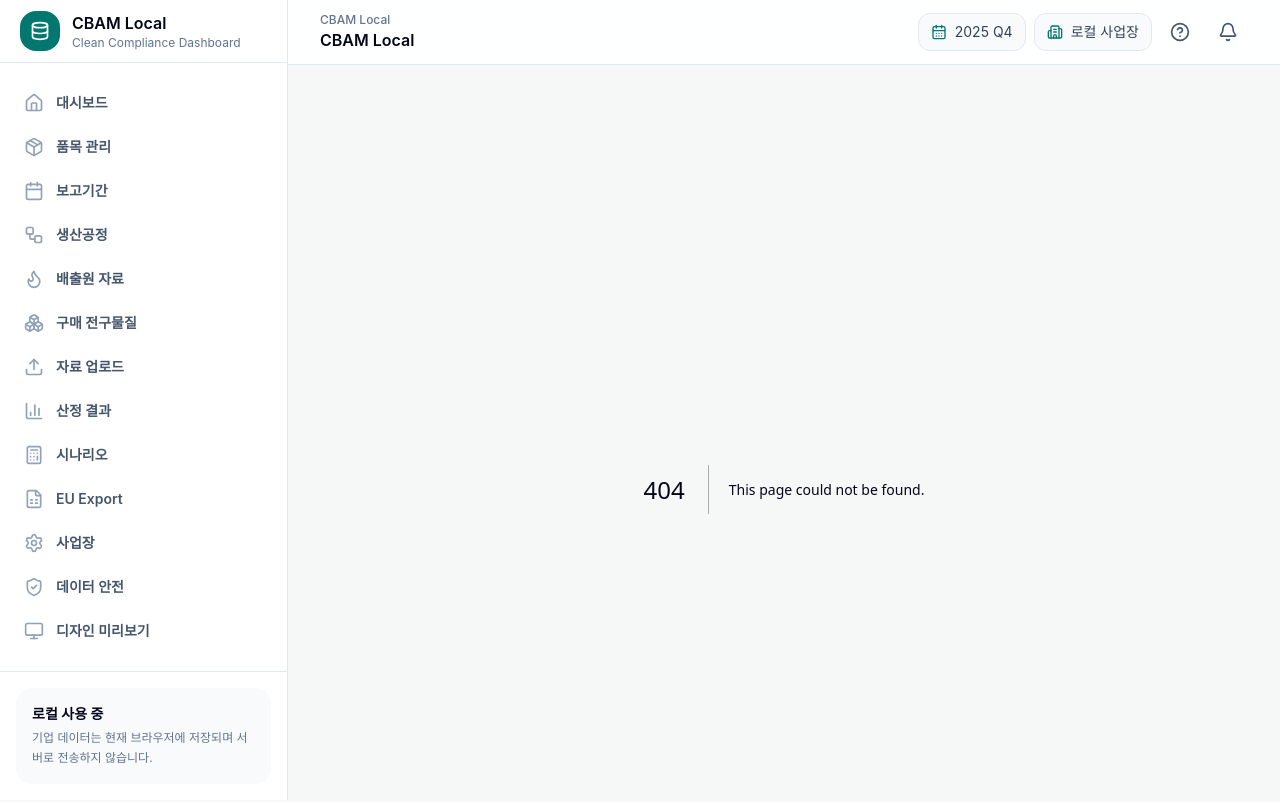
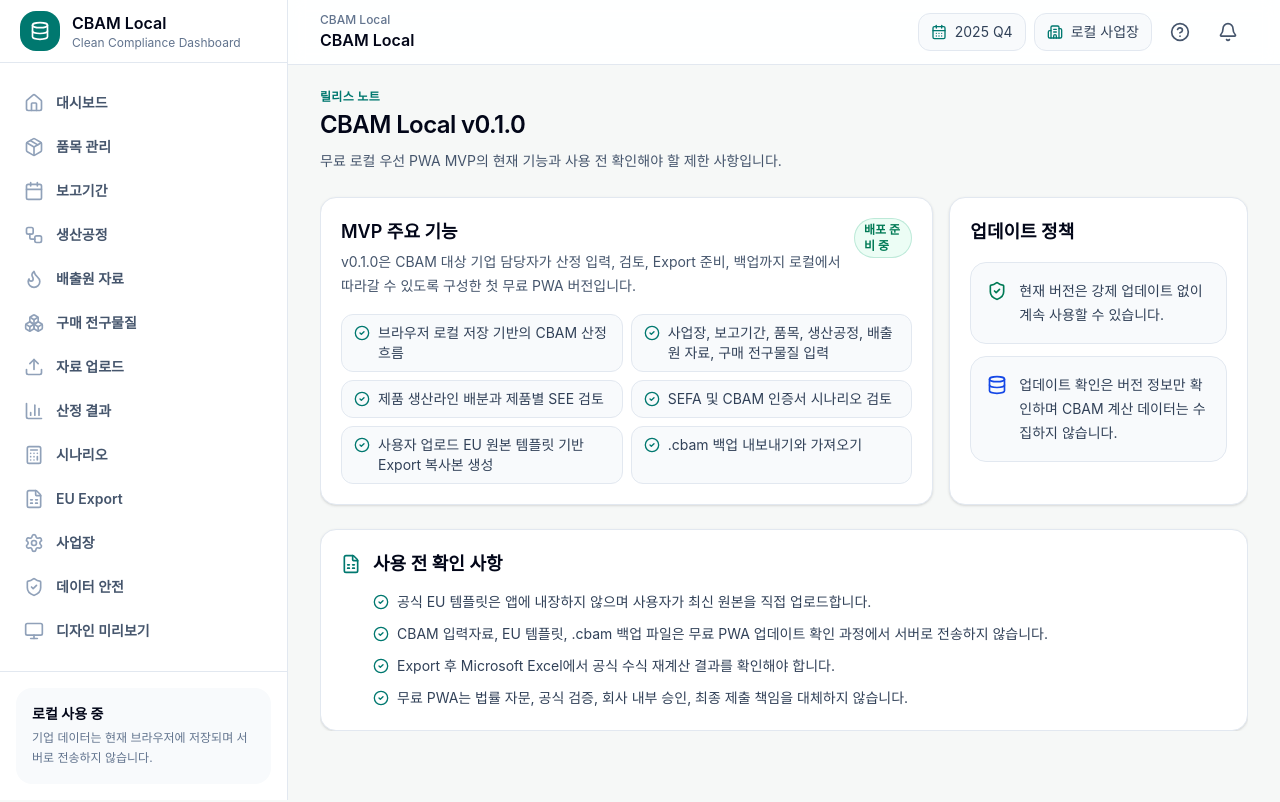
Before and after one commit to neod00/cbam-local-pwa, a Next.js app: page /release-notes in a window 1280 px wide. Before the commit this address had no page. Shown: the top 802 px of the page. Built offline with nearby package versions, Linux system fonts and the light colour scheme.

Commit message:
Add in-app release notes route

```diff
--- a/public/sw.js
+++ b/public/sw.js
@@ -8,6 +8,7 @@
   "/precursors",
   "/processes",
   "/products",
+  "/release-notes",
   "/results",
   "/scenarios",
   "/settings",
--- a/public/update-manifest.json
+++ b/public/update-manifest.json
@@ -4,7 +4,7 @@
   "update_policy": "none",
   "notice_title": "CBAM Local 최신 버전입니다",
   "notice_body": "현재 배포된 무료 PWA 버전은 계속 사용할 수 있습니다.",
-  "release_notes_url": "/docs/releases",
+  "release_notes_url": "/release-notes",
   "effective_from": "2026-05-31",
   "target_audience": "free-pwa"
 }
--- a/scripts/verify-production-routes.mjs
+++ b/scripts/verify-production-routes.mjs
@@ -14,6 +14,7 @@
   '/processes',
   '/source-streams',
   '/precursors',
+  '/release-notes',
   '/results',
   '/scenarios',
   '/upload',
--- a/scripts/verify-pwa-release.mjs
+++ b/scripts/verify-pwa-release.mjs
@@ -37,6 +37,7 @@
   '/precursors',
   '/processes',
   '/products',
+  '/release-notes',
   '/results',
   '/scenarios',
   '/settings',
--- a/scripts/verify-update-policy.mjs
+++ b/scripts/verify-update-policy.mjs
@@ -8,12 +8,14 @@
 const updateNotice = readFileSync('src/components/UpdateNotice.tsx', 'utf8');
 const appShell = readFileSync('src/components/AppShell.tsx', 'utf8');
 const settingsPage = readFileSync('src/app/settings/page.tsx', 'utf8');
+const releaseNotesPage = readFileSync('src/app/release-notes/page.tsx', 'utf8');
 const policyDoc = readFileSync('docs/harness/update-policy.md', 'utf8');
 
 assert.equal(updateManifest.latest_version, packageJson.version, 'update manifest should start at the package version');
 assert.equal(updateManifest.minimum_supported_version, packageJson.version, 'minimum supported version should start at the package version');
 assert.equal(updateManifest.update_policy, 'none', 'initial update policy should not interrupt MVP users');
 assert.equal(updateManifest.target_audience, 'free-pwa', 'update manifest should target the free PWA');
+assert.equal(updateManifest.release_notes_url, '/release-notes', 'update manifest should link the in-app release notes page');
 
 for (const field of [
   'latest_version',
@@ -36,11 +38,16 @@
 assert.ok(appShell.includes('UpdateNotice'), 'app shell should render the update notice');
 assert.ok(updateNotice.includes('강제 업데이트'), 'update notice should explain required updates');
 assert.ok(updateNotice.includes('업데이트 확인'), 'update notice should expose an update action');
+assert.ok(updateNotice.includes('릴리스 노트'), 'update notice should expose release notes');
+assert.ok(updateNotice.includes('releaseNotesUrl'), 'update notice should use the manifest release notes URL');
 assert.ok(updateNotice.includes('CBAM 입력자료, EU 템플릿, .cbam 백업 파일은 전송하지 않습니다'), 'update notice should state the data boundary');
 assert.ok(updateNotice.includes('localStorage'), 'dismissed optional/recommended updates should stay local');
 assert.ok(updateNotice.includes('navigator.serviceWorker'), 'update action should check the service worker');
 assert.ok(settingsPage.includes('업데이트 상태 확인'), 'settings should expose manual update status checks');
 assert.ok(settingsPage.includes('정적 update manifest'), 'settings should make the current static manifest phase explicit');
+assert.ok(releaseNotesPage.includes('CBAM Local v0.1.0'), 'release notes page should document the current release');
+assert.ok(releaseNotesPage.includes('공식 EU 템플릿은 앱에 내장하지 않으며'), 'release notes should restate official template handling');
+assert.ok(releaseNotesPage.includes('CBAM 계산 데이터는 수집하지 않습니다'), 'release notes should restate update data boundary');
 
 for (const required of [
   'optional',
--- /dev/null
+++ b/src/app/release-notes/page.tsx
@@ -0,0 +1,83 @@
+import { PageHeader, SectionCard, StatusBadge } from '@/components/ui';
+import { CheckCircle2, Database, FileSpreadsheet, ShieldCheck } from 'lucide-react';
+
+const releaseHighlights = [
+    '브라우저 로컬 저장 기반의 CBAM 산정 흐름',
+    '사업장, 보고기간, 품목, 생산공정, 배출원 자료, 구매 전구물질 입력',
+    '제품 생산라인 배분과 제품별 SEE 검토',
+    'SEFA 및 CBAM 인증서 시나리오 검토',
+    '사용자 업로드 EU 원본 템플릿 기반 Export 복사본 생성',
+    '.cbam 백업 내보내기와 가져오기',
+];
+
+const releaseChecks = [
+    '공식 EU 템플릿은 앱에 내장하지 않으며 사용자가 최신 원본을 직접 업로드합니다.',
+    'CBAM 입력자료, EU 템플릿, .cbam 백업 파일은 무료 PWA 업데이트 확인 과정에서 서버로 전송하지 않습니다.',
+    'Export 후 Microsoft Excel에서 공식 수식 재계산 결과를 확인해야 합니다.',
+    '무료 PWA는 법률 자문, 공식 검증, 회사 내부 승인, 최종 제출 책임을 대체하지 않습니다.',
+];
+
+export default function ReleaseNotesPage() {
+    return (
+        <div className="space-y-6">
+            <PageHeader
+                eyebrow="릴리스 노트"
+                title="CBAM Local v0.1.0"
+                description="무료 로컬 우선 PWA MVP의 현재 기능과 사용 전 확인해야 할 제한 사항입니다."
+            />
+
+            <section className="grid grid-cols-1 gap-4 lg:grid-cols-3">
+                <SectionCard className="lg:col-span-2">
+                    <div className="flex flex-col gap-3 sm:flex-row sm:items-start sm:justify-between">
+                        <div>
+                            <h2 className="text-lg font-semibold text-slate-950">MVP 주요 기능</h2>
+                            <p className="mt-1 text-sm leading-6 text-slate-600">
+                                v0.1.0은 CBAM 대상 기업 담당자가 산정 입력, 검토, Export 준비, 백업까지 로컬에서 따라갈 수 있도록 구성한 첫 무료 PWA 버전입니다.
+                            </p>
+                        </div>
+                        <StatusBadge tone="success">배포 준비 중</StatusBadge>
+                    </div>
+                    <ul className="mt-4 grid grid-cols-1 gap-2 text-sm text-slate-700 md:grid-cols-2">
+                        {releaseHighlights.map((item) => (
+                            <li key={item} className="flex gap-2 rounded-xl border border-slate-200 bg-slate-50 px-3 py-2">
+                                <CheckCircle2 className="mt-0.5 h-4 w-4 flex-none text-teal-700" />
+                                <span>{item}</span>
+                            </li>
+                        ))}
+                    </ul>
+                </SectionCard>
+
+                <SectionCard>
+                    <h2 className="text-lg font-semibold text-slate-950">업데이트 정책</h2>
+                    <div className="mt-4 space-y-3 text-sm leading-6 text-slate-700">
+                        <div className="flex gap-3 rounded-2xl border border-slate-200 bg-slate-50 p-4">
+                            <ShieldCheck className="mt-0.5 h-5 w-5 flex-none text-emerald-700" />
+                            <p>현재 버전은 강제 업데이트 없이 계속 사용할 수 있습니다.</p>
+                        </div>
+                        <div className="flex gap-3 rounded-2xl border border-slate-200 bg-slate-50 p-4">
+                            <Database className="mt-0.5 h-5 w-5 flex-none text-blue-700" />
+                            <p>업데이트 확인은 버전 정보만 확인하며 CBAM 계산 데이터는 수집하지 않습니다.</p>
+                        </div>
+                    </div>
+                </SectionCard>
+            </section>
+
+            <SectionCard>
+                <div className="flex gap-3">
+                    <FileSpreadsheet className="mt-1 h-5 w-5 flex-none text-teal-700" />
+                    <div>
+                        <h2 className="text-lg font-semibold text-slate-950">사용 전 확인 사항</h2>
+                        <ul className="mt-3 space-y-2 text-sm leading-6 text-slate-700">
+                            {releaseChecks.map((item) => (
+                                <li key={item} className="flex gap-2">
+                                    <CheckCircle2 className="mt-1 h-4 w-4 flex-none text-teal-700" />
+                                    <span>{item}</span>
+                                </li>
+                            ))}
+                        </ul>
+                    </div>
+                </div>
+            </SectionCard>
+        </div>
+    );
+}
--- a/src/components/UpdateNotice.tsx
+++ b/src/components/UpdateNotice.tsx
@@ -3,7 +3,7 @@
 import { Button, StatusBadge } from '@/components/ui';
 import { CBAM_LOCAL_APP_VERSION } from '@/lib/local-db';
 import { evaluateUpdateStatus, fetchUpdateManifest, type UpdateStatus } from '@/lib/update-policy';
-import { RefreshCw, ShieldCheck, X } from 'lucide-react';
+import { ExternalLink, RefreshCw, ShieldCheck, X } from 'lucide-react';
 import { useEffect, useMemo, useState } from 'react';
 
 function getDismissKey(latestVersion: string) {
@@ -94,6 +94,15 @@
                     </div>
                 </div>
                 <div className="flex flex-wrap gap-2 lg:flex-none">
+                    {status.releaseNotesUrl && (
+                        <a
+                            href={status.releaseNotesUrl}
+                            className="inline-flex min-h-10 items-center justify-center rounded-xl border border-slate-200 bg-white px-4 py-2 text-sm font-semibold text-slate-700 shadow-sm transition hover:bg-slate-50"
+                        >
+                            <ExternalLink className="mr-2 h-4 w-4" />
+                            릴리스 노트
+                        </a>
+                    )}
                     <Button type="button" onClick={() => void refreshForUpdate()}>
                         <RefreshCw className="mr-2 h-4 w-4" />
                         업데이트 확인
--- a/src/lib/update-policy.ts
+++ b/src/lib/update-policy.ts
@@ -19,6 +19,7 @@
     currentVersion: string;
     title: string;
     body: string;
+    releaseNotesUrl?: string;
     tone: 'info' | 'warning' | 'danger';
     canDismiss: boolean;
     shouldShow: boolean;
@@ -81,6 +82,7 @@
         body: mode === 'required'
             ? '현재 버전은 더 이상 지원되지 않습니다. 계산과 Export를 계속하기 전에 최신 버전으로 새로고침하세요.'
             : manifest.notice_body,
+        releaseNotesUrl: manifest.release_notes_url,
         tone: mode === 'required' ? 'danger' : mode === 'recommended' ? 'warning' : 'info',
         canDismiss: mode === 'optional' || mode === 'recommended',
         shouldShow: mode !== 'none',
```
Also changed, not shown: 1 other file (tests, documents, lock files or other folders).
